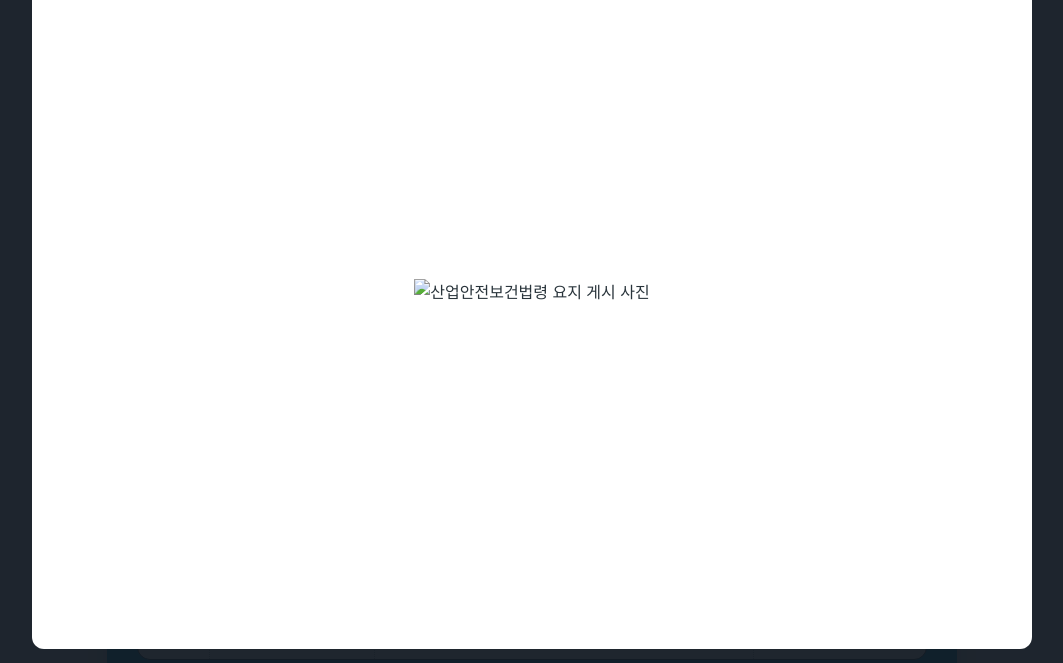
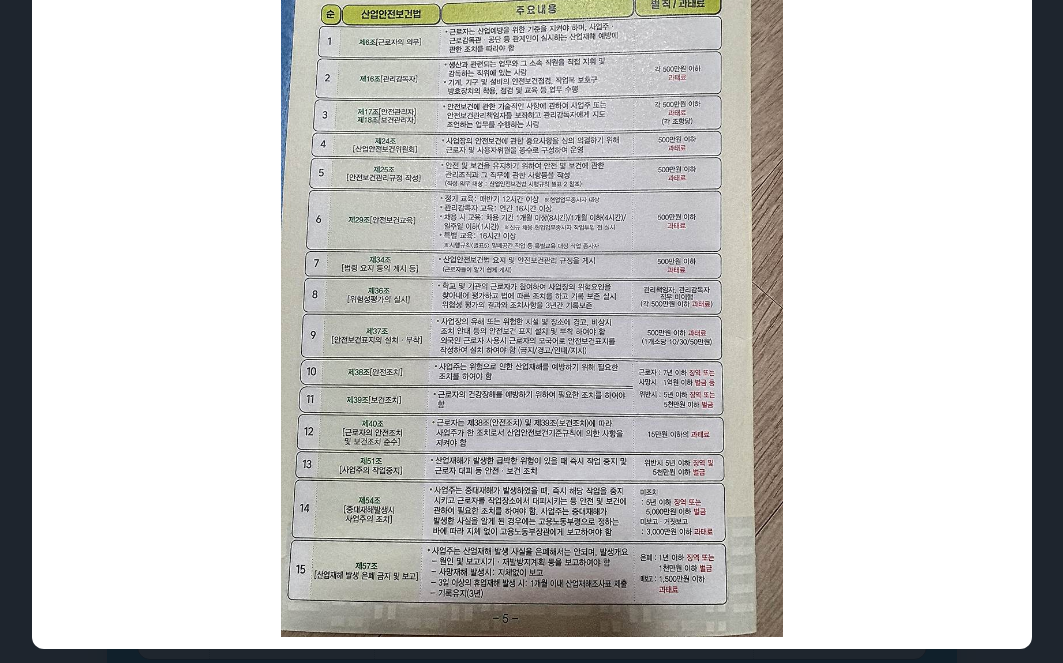
Before and after one commit to a35274236/san, a plain HTML site: page index.html in a window 1280 px wide. Both pictures are taken after a click on the button "산업안전보건법령 요지 게시". Shown: the part 127-790 px from the top of the page, without its empty margins (108-1171 px from the left). Drawn offline with Linux system fonts and the light colour scheme.

Commit message:
Fix law summary image filename

```diff
--- a/index.html
+++ b/index.html
@@ -167,7 +167,7 @@ h1{font-size:clamp(25px,4.2vw,43px);line-height:1.16;letter-spacing:-2px;margin:
 <div class="photo-modal" id="lawSummaryModal" aria-hidden="true">
   <div class="photo-modal__panel" role="dialog" aria-modal="true" aria-label="산업안전보건법령 요지">
     <button class="photo-modal__close" id="closeLawSummary" type="button">닫기 ✕</button>
-    <img class="photo-modal__image" src="law-summary.jpg" alt="산업안전보건법령 요지 게시 사진">
+    <img class="photo-modal__image" src="law_summary_web.jpg" alt="산업안전보건법령 요지 게시 사진">
   </div>
 </div>
 <script>
```
